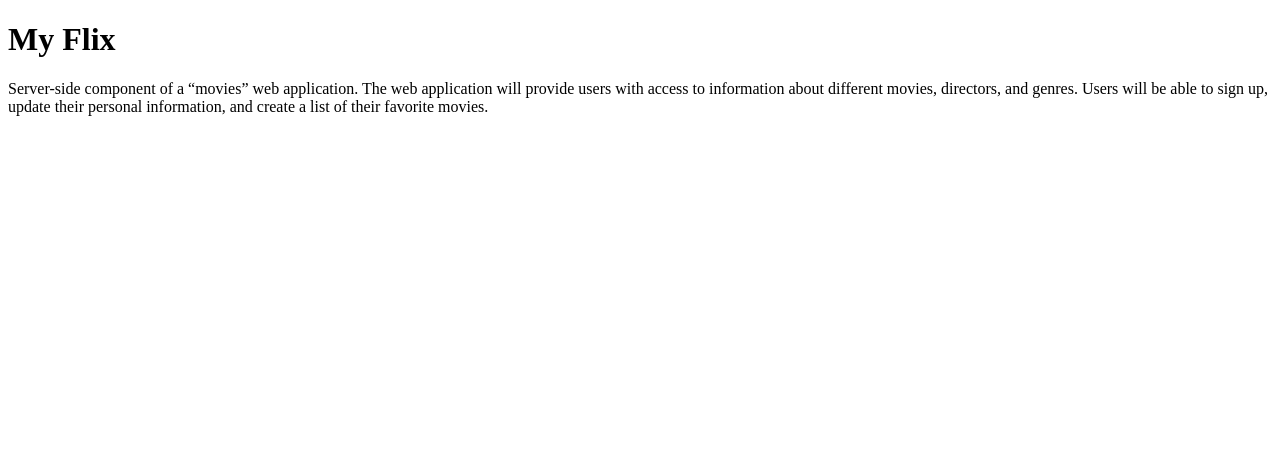
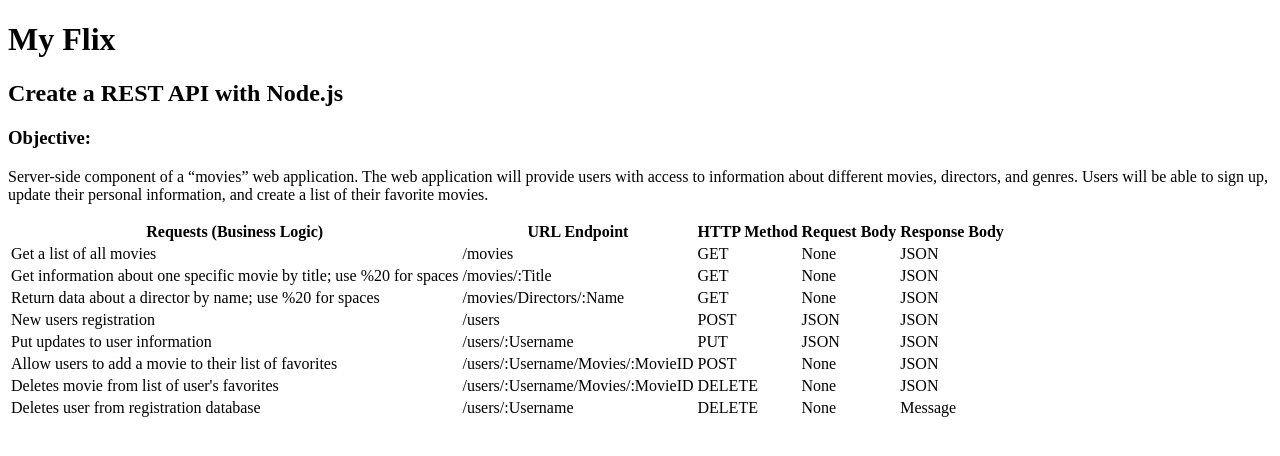
Before and after one commit to Juan-Rodelo/myFlix, a website: page Public/documentation.html in a window 1280 px wide. Drawn offline with Linux system fonts and the light colour scheme.

Commit message:
Rest and Documentation

```diff
--- a/Public/documentation.html
+++ b/Public/documentation.html
@@ -6,14 +6,86 @@
     <title> Documentation</title>
   </head>
   <body>
-    <h1>My Flix</h1>
+
+    <header>
+      <h1>My Flix</h1>
+      <h2>Create a REST API with Node.js</h2>
+    </header>
+
     <div>
+      <h3>Objective:</h3>
       <p>Server-side component of a “movies” web application.
       The web application will provide users with access to information about different movies,
       directors, and genres. Users will be able to sign up, update their personal information,
       and create a list of their favorite movies.
       </p>
     </div>
-  </body>
 
+    <div>
+      <table>
+     <tr>
+       <th>Requests (Business Logic)</th>
+       <th>URL Endpoint</th>
+       <th>HTTP Method</th>
+       <th>Request Body</th>
+       <th>Response Body</th>
+     </tr>
+     <tr>
+        <td>Get a list of all movies</td>
+        <td>/movies</td>
+        <td>GET</td>
+        <td>None</td>
+        <td>JSON
+    </tr>
+    <tr>
+       <td>Get information about one specific movie by title; use %20 for spaces</td>
+       <td>/movies/:Title</td>
+       <td>GET</td>
+       <td>None</td>
+       <td>JSON
+   </tr>
+   <tr>
+        <td>Return data about a director by name; use %20 for spaces</td>
+        <td>/movies/Directors/:Name</td>
+        <td>GET</td>
+        <td>None</td>
+        <td>JSON</td>
+    </tr>
+    <tr>
+       <td>New users registration</td>
+       <td>/users</td>
+       <td>POST</td>
+       <td>JSON</td>
+       <td>JSON</td>
+    </tr>
+    <tr>
+      <td>Put updates to user information</td>
+      <td>/users/:Username</td>
+      <td>PUT</td>
+      <td>JSON</td>
+      <td>JSON</td>
+    </tr>
+    <tr>
+      <td>Allow users to add a movie to their list of favorites</td>
+      <td>/users/:Username/Movies/:MovieID</td>
+      <td>POST</td>
+      <td>None</td>
+      <td>JSON</td>
+    </tr>
+    <tr>
+        <td>Deletes movie from list of user's favorites</td>
+        <td>/users/:Username/Movies/:MovieID</td>
+        <td>DELETE</td>
+        <td>None</td>
+        <td>JSON
+      <tr>
+        <td>Deletes user from registration database</td>
+        <td>/users/:Username</td>
+        <td>DELETE</td>
+        <td>None</td>
+        <td>Message</td>
+    </tr>
+  </table>
+  </div>
+</body>
 </html>
--- a/package.json
+++ b/package.json
@@ -22,7 +22,8 @@
     "body-parser": "^1.19.0",
     "express": "^4.17.1",
     "lodash": "^4.17.21",
-    "morgan": "^1.10.0"
+    "morgan": "^1.10.0",
+    "uuid": "^8.3.2"
   },
   "devDependencies": {
     "eslint": "^7.23.0"
```
Also changed, not shown: server.js (+76 -16 lines), 2 other files.
